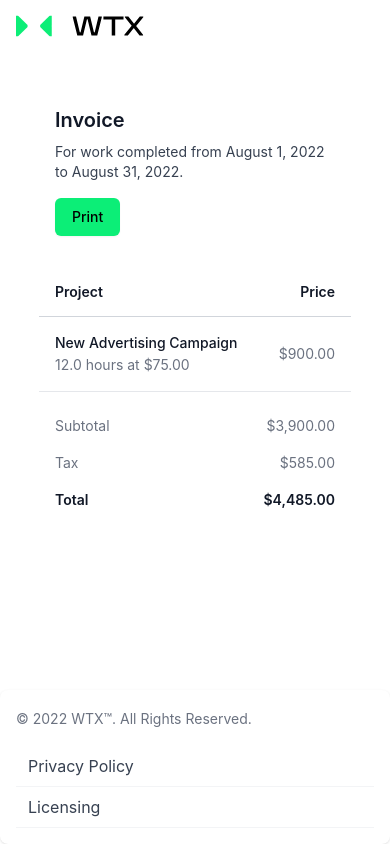
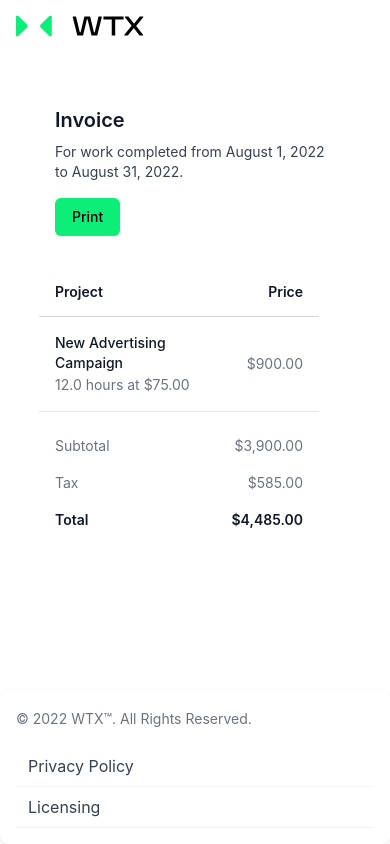
Before and after one commit to FranciscoKloganB/nextjs-i18n-done-right-playground, a Next.js app: page / in a window 390 px wide. Built offline with nearby package versions, Linux system fonts and the light colour scheme; what tailwindcss-rtl would draw is missing.

Commit message:
refactor(InvoiceSummary): add some styled Table components and ProjectRow

```diff
--- a/components/index.tsx
+++ b/components/index.tsx
@@ -4,3 +4,5 @@ export * from "./layout/Navbar"
 export * from "./layout/Footer"
 
 export * from "./invoice/InvoiceSummary"
+
+export * from "./project/ProjectRow"
--- a/components/invoice/InvoiceSummary.tsx
+++ b/components/invoice/InvoiceSummary.tsx
@@ -1,4 +1,5 @@
-import { Button } from "~/components"
+import { Button, TableContainer, TableStyled } from "~/components"
+import { ProjectRow } from "../project/ProjectRow"
 
 const projects = [
   { id: 1, name: "New Advertising Campaign", hours: "12.0", rate: "$75.00", price: "$900.00" }
@@ -19,8 +20,8 @@ export function InvoiceSummary() {
           <Button type="button">Print</Button>
         </div>
       </div>
-      <div className="-mx-4 mt-8 flex flex-col sm:-mx-6 md:mx-0">
-        <table className="min-w-full divide-y divide-gray-300">
+      <TableContainer>
+        <TableStyled>
           <thead>
             <tr>
               <th
@@ -51,23 +52,7 @@ export function InvoiceSummary() {
           </thead>
           <tbody>
             {projects.map((project) => (
-              <tr key={project.id} className="border-b border-gray-200">
-                <td className="py-4 pl-4 pr-3 text-sm sm:pl-6 md:pl-0">
-                  <div className="font-medium text-gray-900">{project.name}</div>
-                  <div className="mt-0.5 text-gray-500 sm:hidden">
-                    {project.hours} hours at {project.rate}
-                  </div>
-                </td>
-                <td className="hidden py-4 px-3 text-right text-sm text-gray-500 sm:table-cell">
-                  {project.hours}
-                </td>
-                <td className="hidden py-4 px-3 text-right text-sm text-gray-500 sm:table-cell">
-                  {project.rate}
-                </td>
-                <td className="py-4 pl-3 pr-4 text-right text-sm text-gray-500 sm:pr-6 md:pr-0">
-                  {project.price}
-                </td>
-              </tr>
+              <ProjectRow key={project.id} project={project} />
             ))}
           </tbody>
           <tfoot>
@@ -126,8 +111,8 @@ export function InvoiceSummary() {
               </td>
             </tr>
           </tfoot>
-        </table>
-      </div>
+        </TableStyled>
+      </TableContainer>
     </div>
   )
 }
--- /dev/null
+++ b/components/project/ProjectRow.tsx
@@ -0,0 +1,36 @@
+import clsx from "clsx"
+import { TableRow } from "../styled"
+
+type Project = {
+  id: number
+  hours: string
+  name: string
+  price: string
+  rate: string
+}
+
+type ProjectRowProps = {
+  project: Project
+}
+
+const text = "text-right text-sm text-gray-500"
+const cellPrice = clsx("py-4 pl-3 pr-4 sm:pr-6 md:pr-0", text)
+const cellHiddenMobile = clsx("hidden py-4 px-3 sm:table-cell", text)
+
+export function ProjectRow({ project }: ProjectRowProps) {
+  const { hours, name, price, rate } = project
+
+  return (
+    <TableRow>
+      <td className="py-4 pl-4 pr-3 text-sm sm:pl-6 md:pl-0">
+        <div className="font-medium text-gray-900">{name}</div>
+        <div className="mt-0.5 text-gray-500 sm:hidden">
+          {hours} hours at {rate}
+        </div>
+      </td>
+      <td className={cellHiddenMobile}>{hours}</td>
+      <td className={cellHiddenMobile}>{rate}</td>
+      <td className={cellPrice}>{price}</td>
+    </TableRow>
+  )
+}
--- a/components/styled/index.tsx
+++ b/components/styled/index.tsx
@@ -57,6 +57,27 @@ export const NavbarStyled = tw.nav`
   sm:px-4
 `
 
+export const TableContainer = tw.div`
+  w-full
+  -mx-4
+  mt-8
+  flex
+  flex-col
+  sm:-mx-6
+  md:mx-0
+`
+
+export const TableStyled = tw.table`
+  min-w-full
+  divide-y
+  divide-gray-300
+`
+
+export const TableRow = tw.tr`
+  border-b
+  border-gray-200
+`
+
 export const UnorderedListContainer = tw.div`
   hidden
   w-full
```
